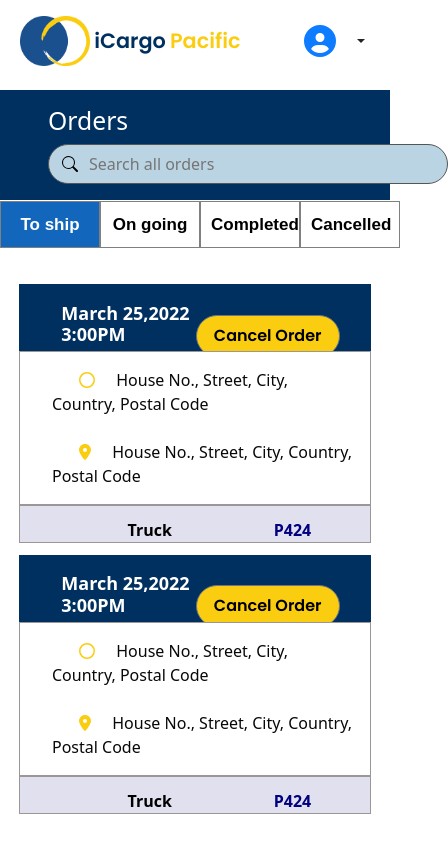
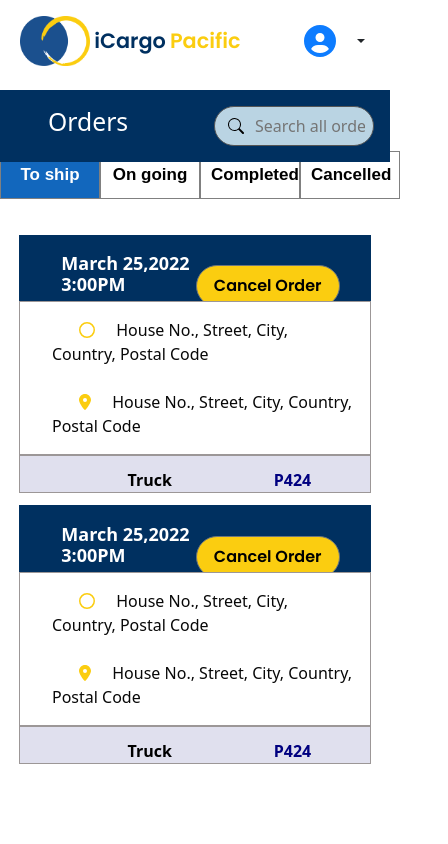
Before and after one commit to fambaridz/iCargoMerchant, a Vue app: page /toship in a window 390 px wide. Shown: the whole page, 448 px wide, since content can reach past the window. Built offline with nearby package versions, Linux system fonts and the light colour scheme; what vue-fullpage-modal, vue-popup-layer would draw is missing.

Commit message:
refactor: Updated Title Header

```diff
--- a/src/components/Orders/components/TitleHeader.vue
+++ b/src/components/Orders/components/TitleHeader.vue
@@ -1,14 +1,16 @@
 <template>
+    <b-row>
         <nav class="navbar navbar-expand-lg navbar-light menu">
             <div class="container-fluid title">
-            <h2>Orders</h2>
+                <h2 id="Orders">Orders</h2>
                 <div>
-                <form class="nosubmit">
+                    <b-form class="nosubmit">
                         <input class="nosubmit" type="search" placeholder="Search all orders">
-                </form>
+                    </b-form>
                 </div>
             </div>
         </nav>
+    </b-row>
 </template>
 
 <script>
@@ -32,12 +34,6 @@ export default {
 
 }
 
-.pull-right {
-    padding-right: 20px;
-    align-items: right;
-    margin: 0 auto;
-}
-
 form.nosubmit {
     border: none;
     padding: 0;
@@ -54,4 +50,22 @@ input.nosubmit {
     outline: none;
     transition: .3s;
 }
+
+@media (max-width:700px) {
+    .title {
+        width: 25rem;
+    }
+
+    .pull-right {
+        width: 15rem;
+    }
+
+    .b-form {
+        width: 10rem;
+    }
+
+    input.nosubmit {
+        width: 10em;
+    }
+}
 </style>
```
Lines whose indentation alone changed are shown as unchanged.
